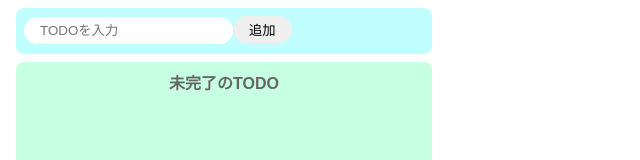
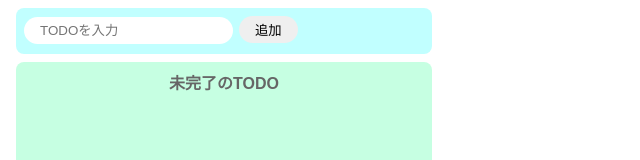
Before and after one commit to BPkuma/react-basic, a React (Create React App) app: page / in a window 1280 px wide. Shown: the top 160 px of the page, without its empty margins (0-640 px from the left). Built offline with nearby package versions, Linux system fonts and the light colour scheme.

Commit message:
buttonクラスのmarginを修正

```diff
--- a/src/styles.css
+++ b/src/styles.css
@@ -13,12 +13,14 @@ button {
   border-radius: 16px;
   border: none;
   padding: 4px 16px;
+  margin: 0 6px;
 }
 
 button:hover {
   background-color: #ff7fff;
   color: #fff;
   cursor: pointer;
+  margin: 0 6px;
 }
 
 li {
```
